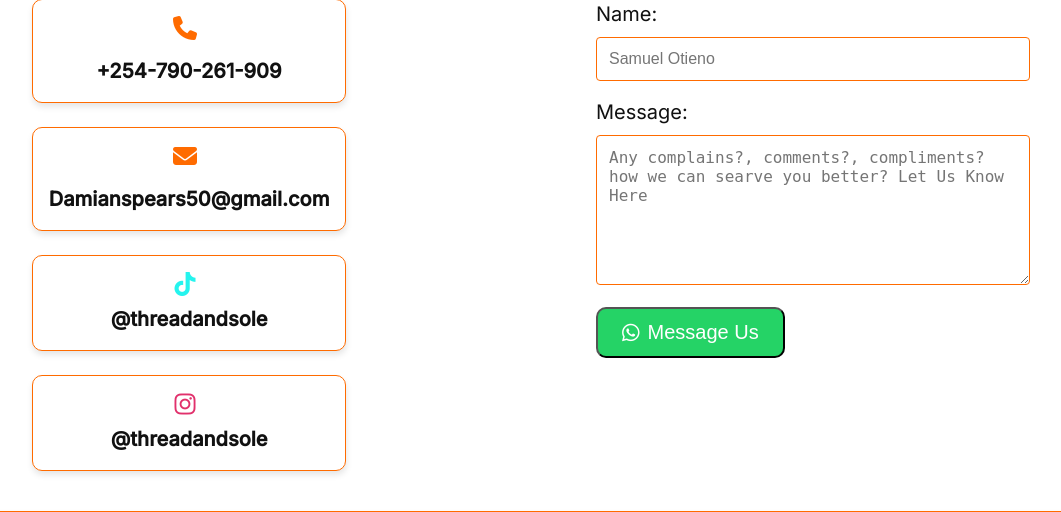
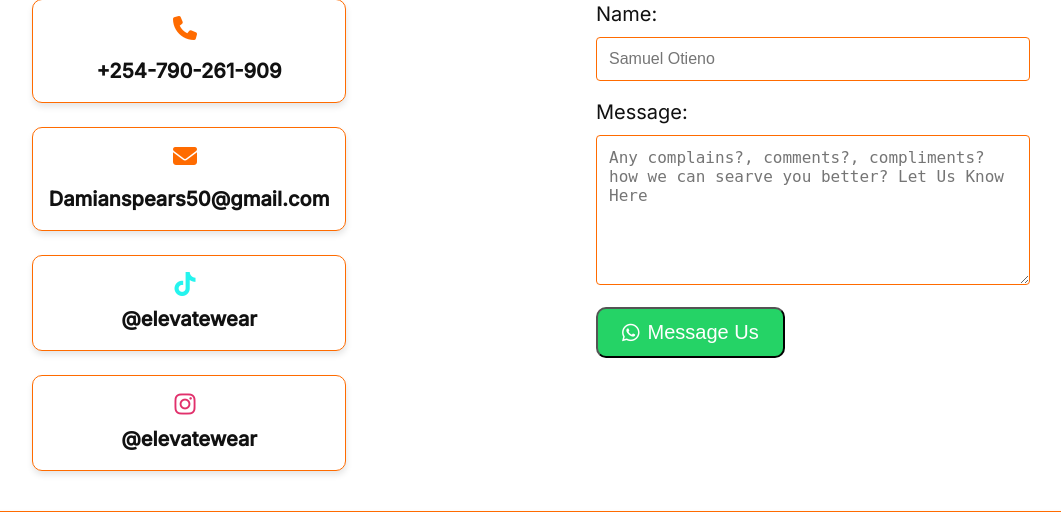
Before and after one commit to MorayBlues/Elevate-Wear, a Flask app: page /contact in a window 1280 px wide. Shown: the part 189-701 px from the top of the page, without its empty margins (109-1170 px from the left). Run offline with Flask 3, Linux system fonts and the light colour scheme; some libraries are stand-ins or nearby versions.

Commit message:
Changing from Thread & Sole to Elevate Wear, requirements.txt

```diff
--- a/templates/about.html
+++ b/templates/about.html
@@ -2,7 +2,7 @@
 {% block content %}
     <div class="our_story">
         <span class="story"> Our Story</span>
-            <span class="name">Thread & Sole KE</span>
+            <span class="name">Elevate Wear,</span>
             <p>was born from a simple idea: style shouldn't be reserved for a few. <br>
                We saw talented young Kenyans searching endlessly for sneakers and hoodies,<br>
                that matched their personality without sacrificing quality or paying unreasonable prices.</p>
--- a/templates/contact.html
+++ b/templates/contact.html
@@ -13,13 +13,13 @@
         <div class="tiktok">
         <a href="#" class="social_link">
             <i class="fa-brands fa-tiktok"></i>
-            <span>@threadandsole</span>
+            <span>@elevatewear</span>
         </a>
         </div>
         <div class="instagram">
         <a href="#" class="social_link">
             <i class="fa-brands fa-instagram"></i>
-            <span>@threadandsole</span>
+            <span>@elevatewear</span>
         </a>
         </div>
     </div>
--- a/templates/index.html
+++ b/templates/index.html
@@ -3,7 +3,7 @@
 {% block content %}
     <div class="hero_banner">
       <div class="brand_name">
-        <h1>Thread & Sole</h1>
+        <h1>Elevate Wear.</h1>
         <div class="tagline">
           <h3>Wear It, Live Higher.</h3>
         </div>
```
Also changed, not shown: requirements.txt (added, +14 -0 lines).
